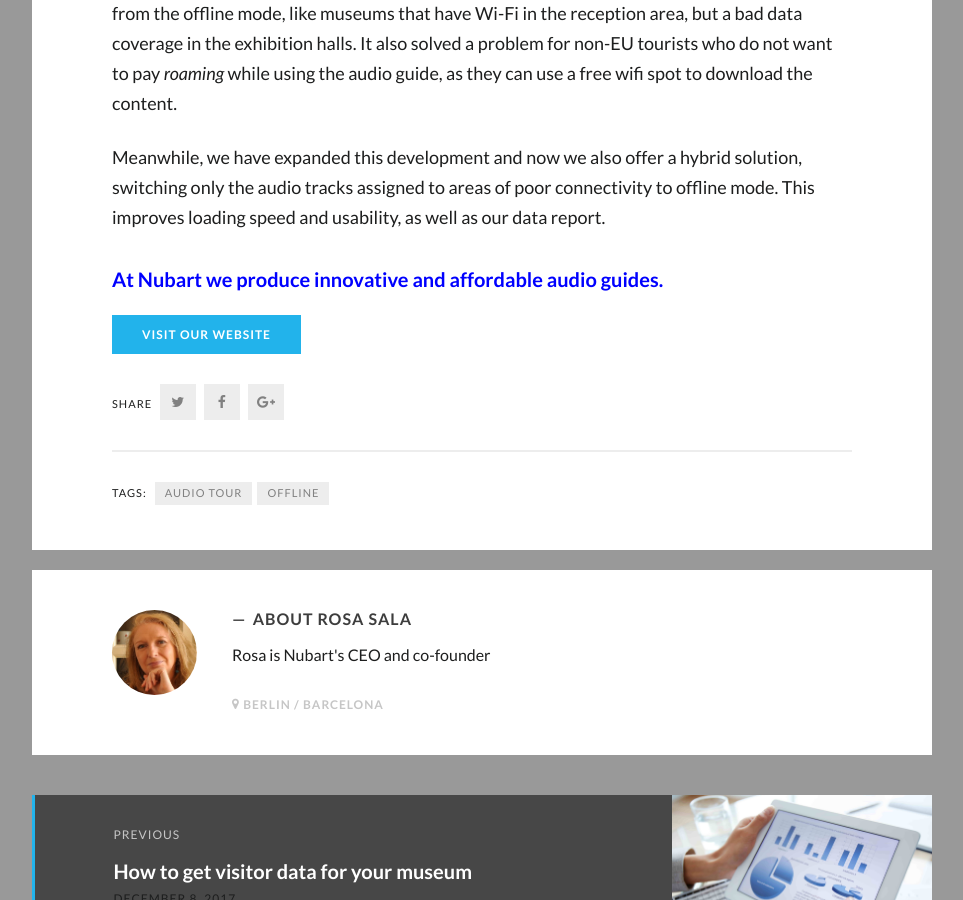
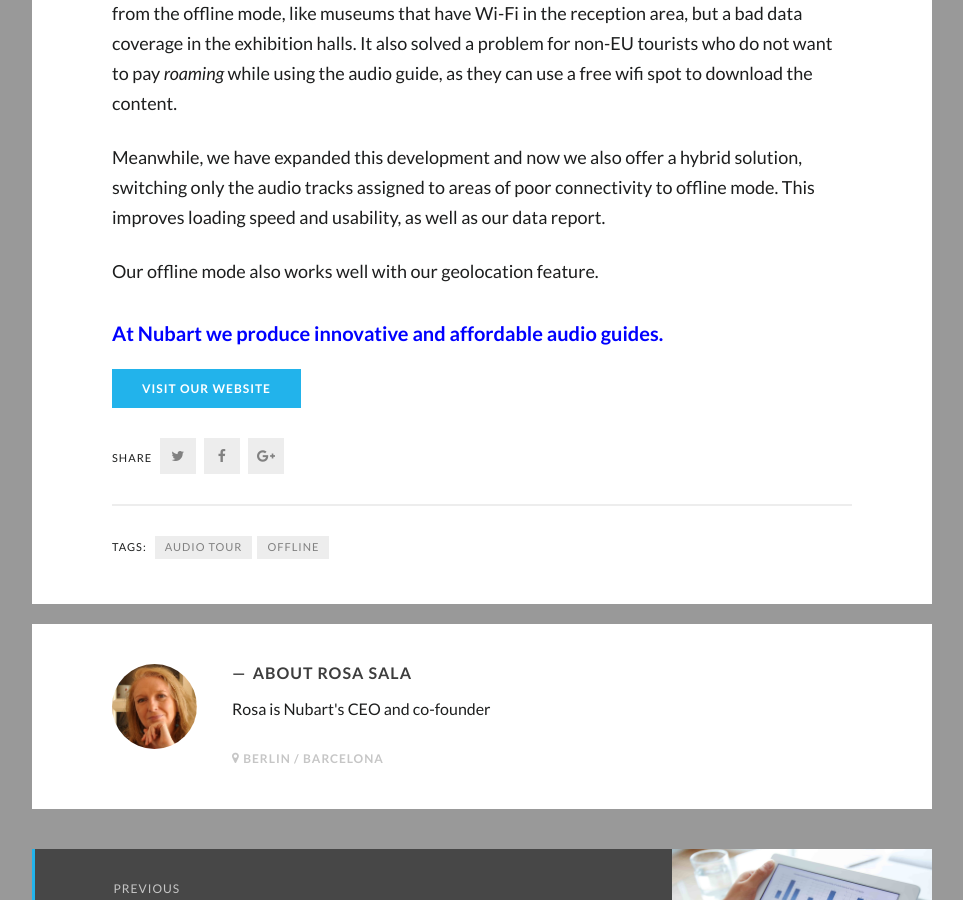
Before and after one commit to nubart/blog-en, a Jekyll site: the page built from _posts/2018-06-14-digital-audio-guides-tours-offline.md, in a window 1280 px wide and 900 px high, scrolled down 4603 px. Shown: the whole window, without its empty margins (8-971 px from the left). Built offline with Jekyll 4.4.1, drawn with Linux system fonts in a browser that asks for light colours; some web fonts are replaced; comment, search, counter and statistics services are not loaded.

Commit message:
new link to offline vimeo

```diff
--- a/_posts/2018-06-14-digital-audio-guides-tours-offline.md
+++ b/_posts/2018-06-14-digital-audio-guides-tours-offline.md
@@ -61,7 +61,7 @@
 
 In this improvised video recording of the audio guide we produced for the German open air museum Steinzeitpark Dithmarschen you can see the whole process in real time:
 
-<iframe src="https://player.vimeo.com/video/282902841" width="640" height="360" frameborder="0" allowfullscreen></iframe>{: .center-image }
+<iframe src="https://player.vimeo.com/video/292135804" width="640" height="360" frameborder="0" allowfullscreen></iframe>{: .center-image }
 
 As you can see, the process to access our offline audio tours is as easy for Nubart users as is accessing a Nubart audio guide in conventional streaming. They just have to wait a little longer for the contents to load.
 
@@ -69,6 +69,8 @@
 
 Meanwhile, we have expanded this development and now we also offer a hybrid solution, switching only the audio tracks assigned to areas of poor connectivity to offline mode. This improves loading speed and usability, as well as our data report.
 
+Our offline mode also works well with our geolocation feature.
+
 #### <font color="blue">At Nubart we produce innovative and affordable audio guides.</font>
 
 <form action="../../../../../">
```
